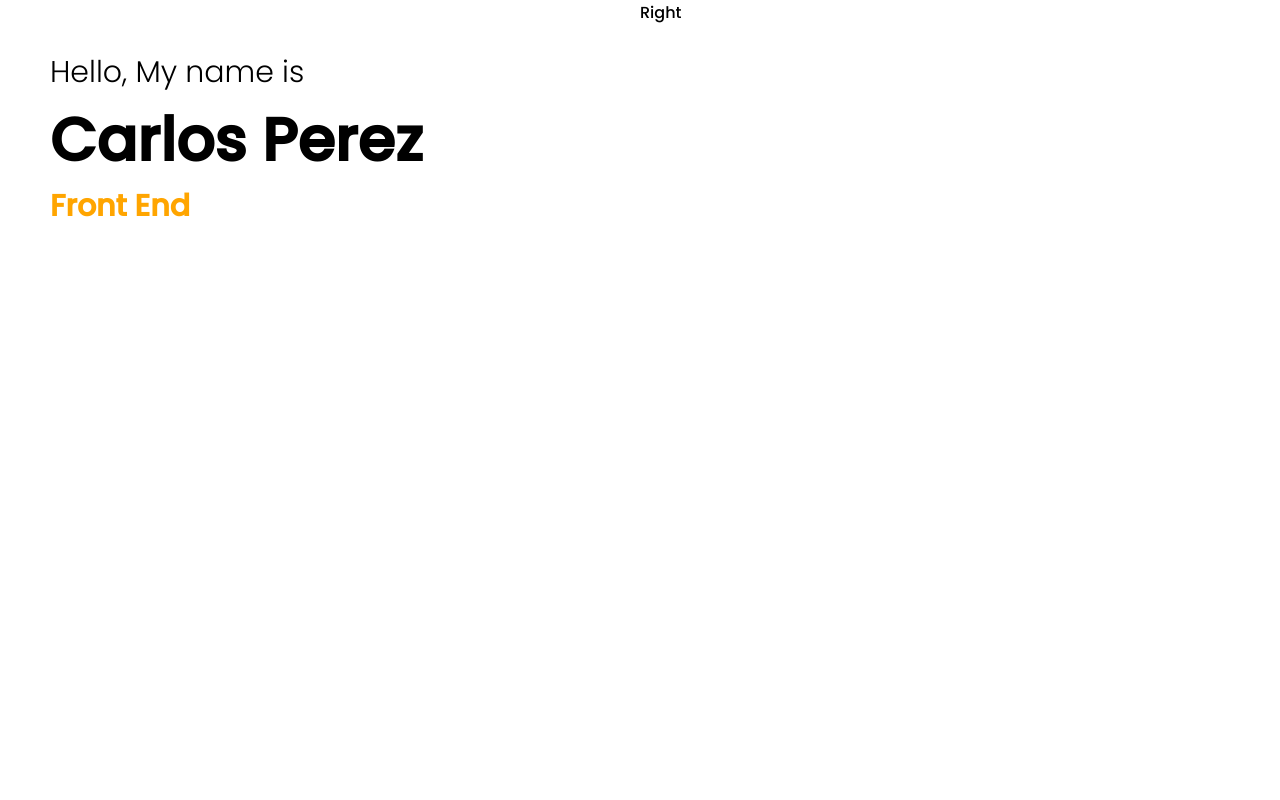
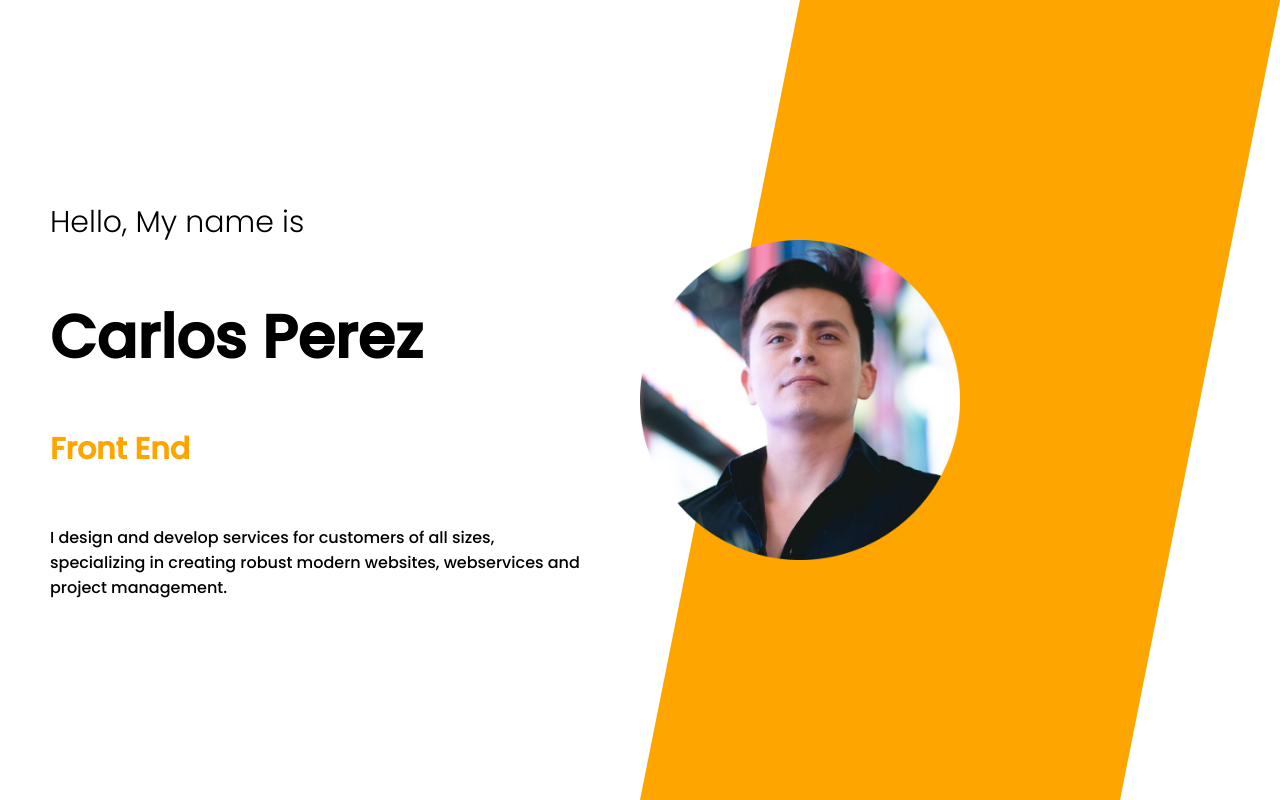
Before and after one commit to pbcarloz/Portafolio-personal, a React (Create React App) app: page / in a window 1280 px wide. Built offline with nearby package versions, Linux system fonts and the light colour scheme.

Commit message:
first component complete

```diff
--- a/src/components/intro/intro-component.jsx
+++ b/src/components/intro/intro-component.jsx
@@ -1,4 +1,5 @@
 import './intro-style.css'
+import miFoto from '../../img/miFoto.png'
 import React from 'react';
 
 const Intro = () => {
@@ -16,10 +17,15 @@ const Intro = () => {
                                 <div className='i-title-item'>Project Management</div>
                             </div>
                         </div>
-                        <div className='i-desc'></div>
+                        <p className='i-desc'>
+                            I design and develop services for customers of all sizes, specializing in creating robust modern websites, webservices and project management.
+                        </p>
                 </div>
             </div>
-            <div className='i-right'>Right</div>
+            <div className='i-right'>
+                <div className='i-bg'></div>
+                <img src={miFoto} className='i-img' />
+            </div>
         </div>
     );
 };
--- a/src/components/intro/intro-style.css
+++ b/src/components/intro/intro-style.css
@@ -6,14 +6,22 @@
 
 .i-left {
     flex: 1;
+    display: flex;
+    justify-content: center;
+    align-items: center;
 
 }
 .i-right {
     flex: 1;
+    position: relative;
 }
 
 .i-left-wrapper {
     padding: 50px;
+    height: 50%;
+    display: flex;
+    flex-direction: column;
+    justify-content: space-between;
 }
 
 .i-intro {
@@ -58,3 +66,22 @@
     display: flex;
     align-items: center;
 }
+
+.i-img {
+    width: 50%;
+    height: 100%;
+    object-fit: contain;
+    position: absolute;
+
+}
+
+.i-bg {
+    clip-path: polygon(25% 0%, 100% 0%, 75% 100%, 0% 100%);
+    background-color: orange;
+    width: 100%;
+    height: 100%;
+    position: absolute;
+    top: 0;
+    right: 0;
+
+}
```
Also changed, not shown: src/img/miFoto.png (added).
